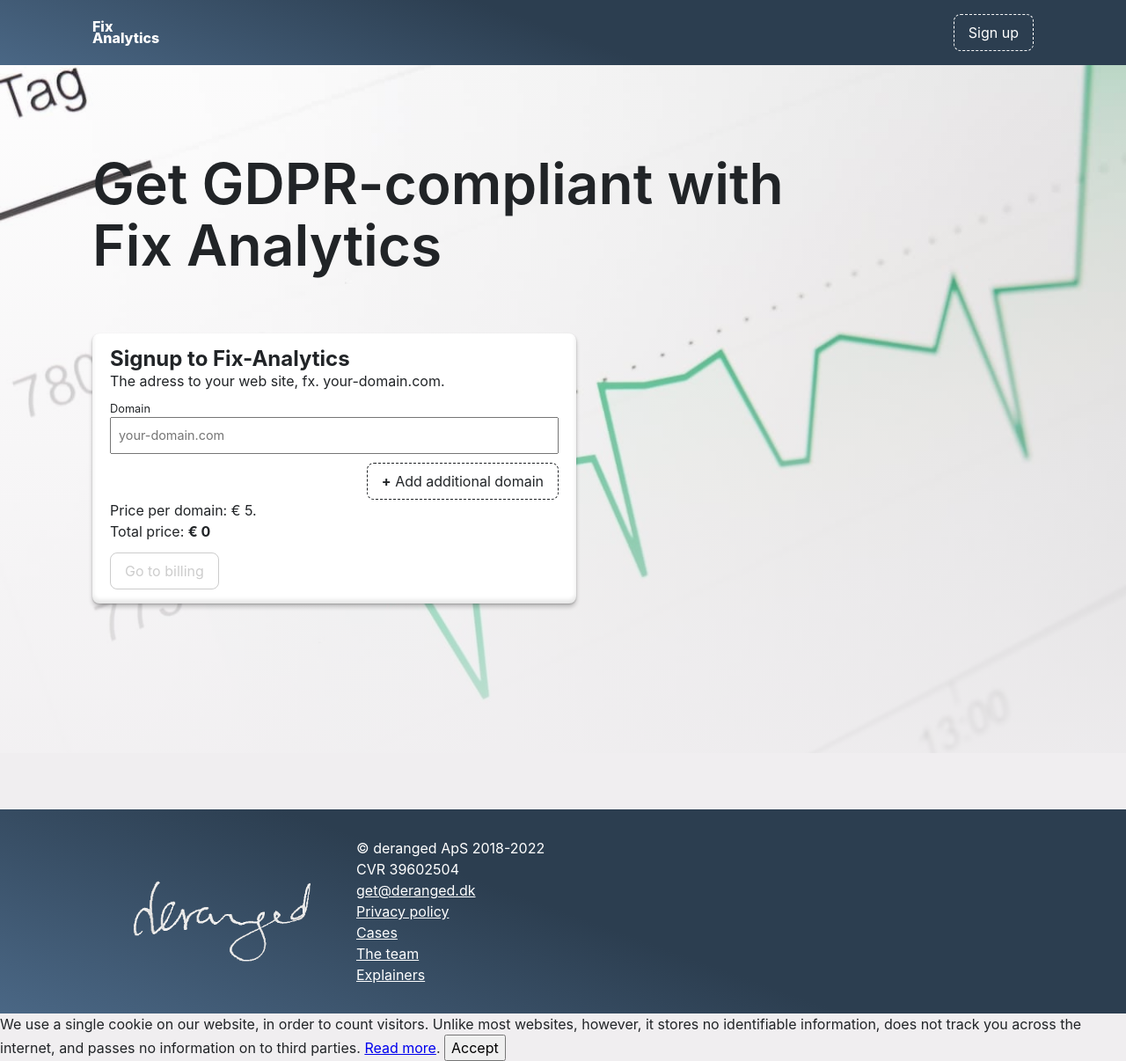
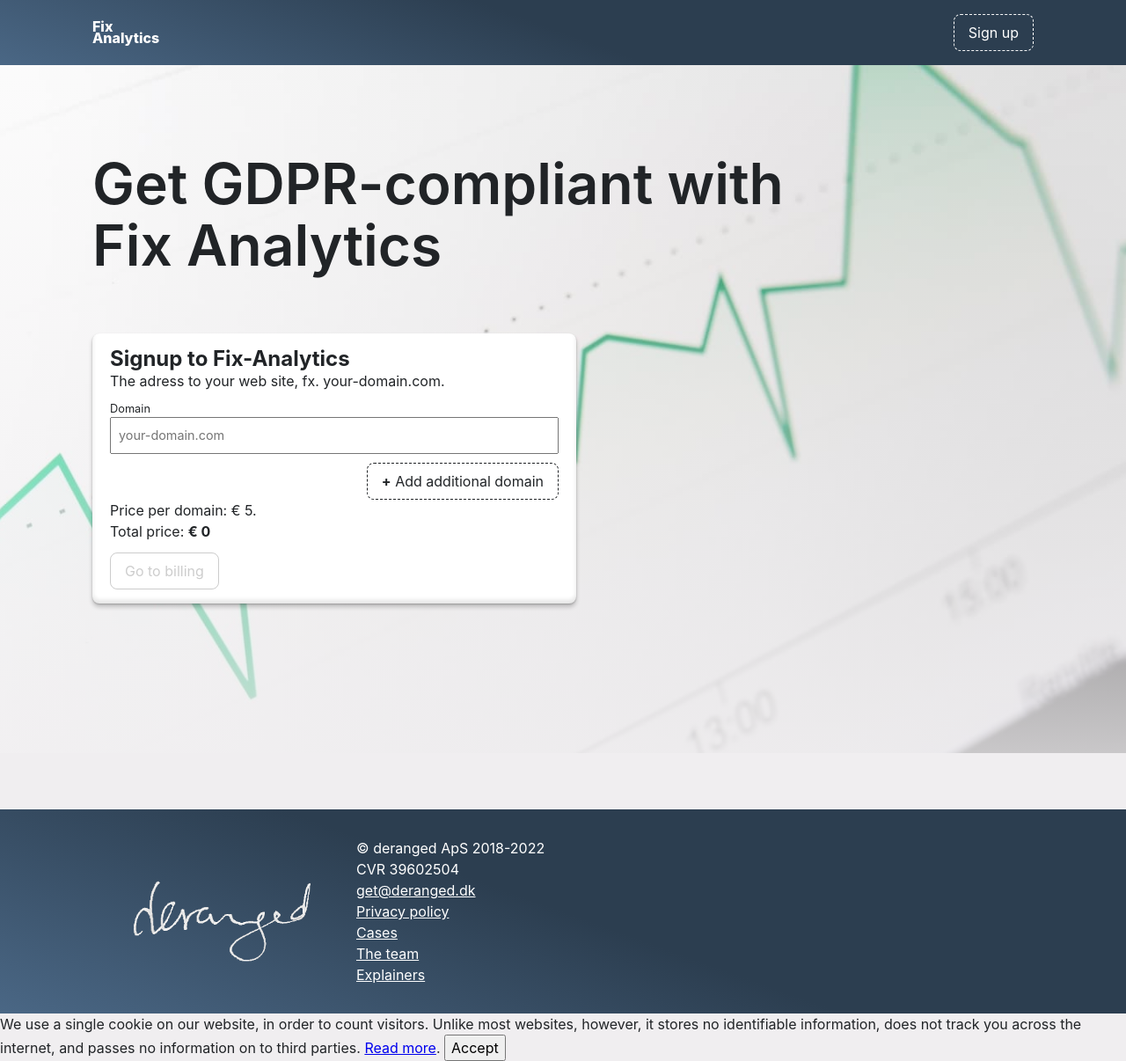
Before and after one commit to derangeddk/deranged.dk, a Jekyll site: the page built from fix-analytics/signup/index.html, in a window 1280 px wide. Shown: the whole page at 88% size. Built offline with Jekyll 4.4.1, drawn with Linux system fonts in a browser that asks for light colours.

Commit message:
Reposition hero-background slightly. Works fine with background-size: cover

```diff
--- a/_sass/fix-analytics/hero-section.scss
+++ b/_sass/fix-analytics/hero-section.scss
@@ -13,12 +13,8 @@
   background-image:
     linear-gradient(to bottom, transparent, $off-white 85%),
     url(/fix-analytics/screen-image-by-markus-winkler.jpg);
-  background-position: left;
+  background-position: top;
   background-repeat: no-repeat;
-
-  @media(min-width: $width-md) {
-    background-position: top left;
-  }
 }
 
 .hero-section__background--fixed {
```
